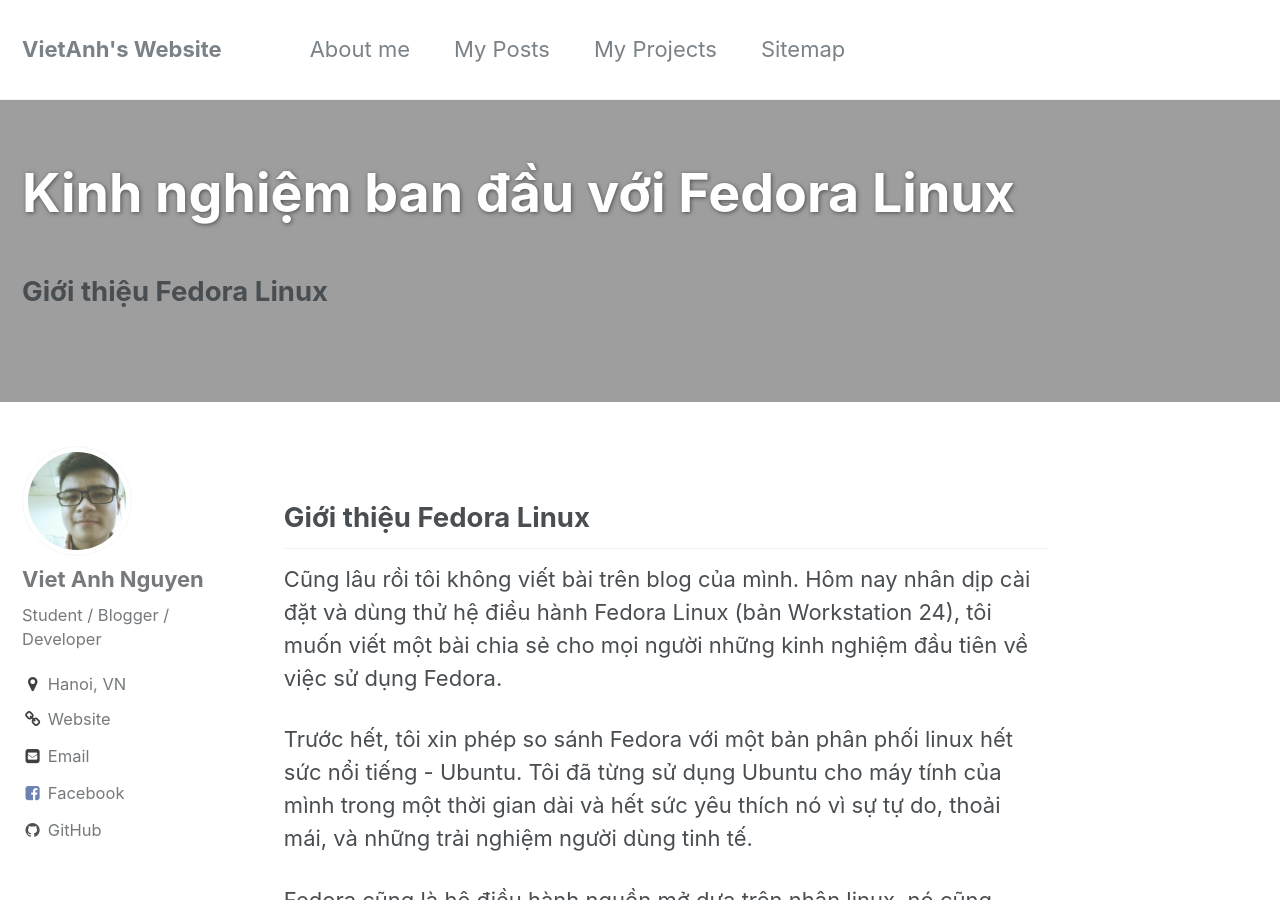
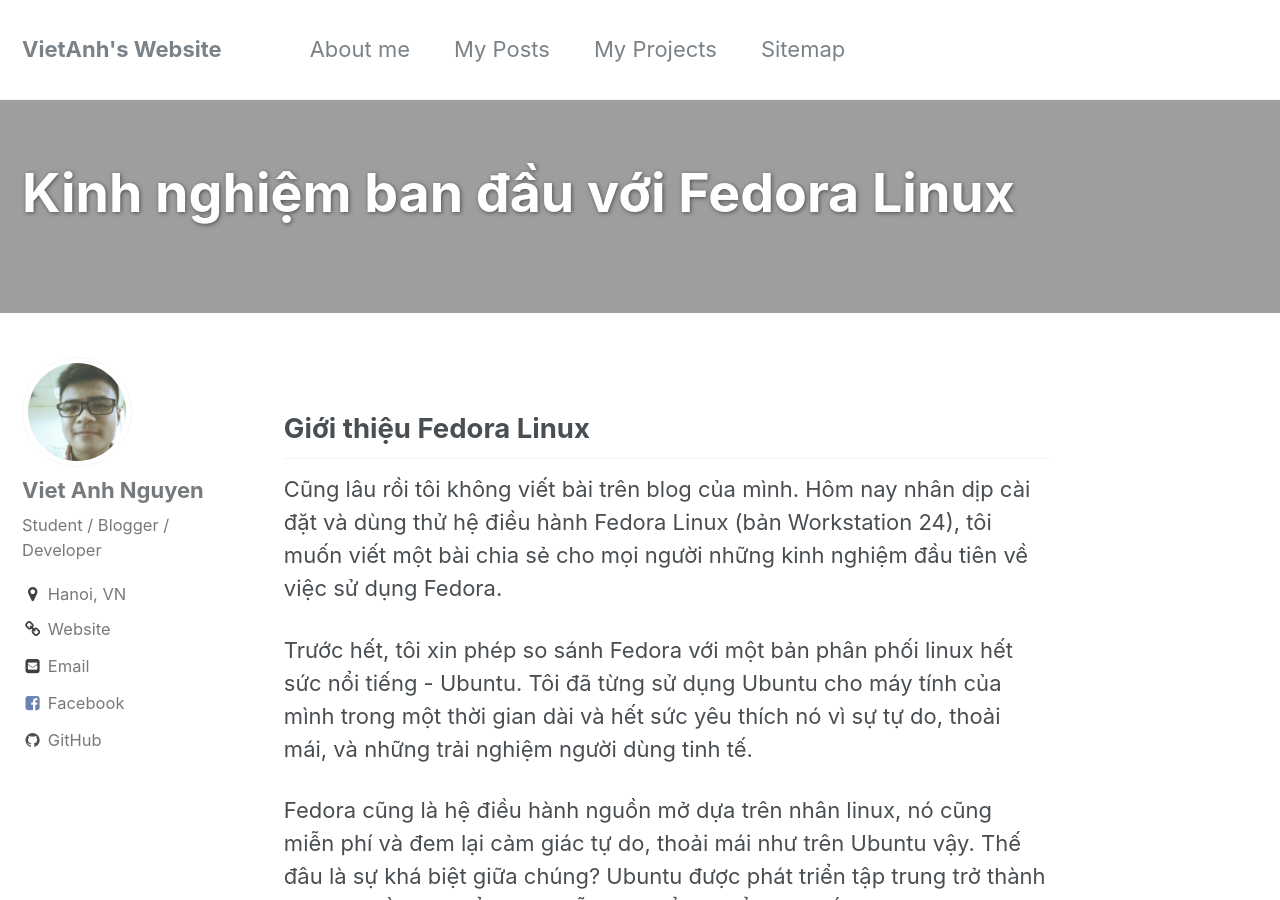
Before and after one commit to quangnguyen116hb/quangnguyen116hb.github.io, a Jekyll site: the page built from _posts/linux/2016-10-27-kinh-nghiem-ban-dau-voi-fedora.md, in a window 1280 px wide and 900 px high. Built offline with Jekyll 4.4.1, drawn with Linux system fonts in a browser that asks for light colours; comment, search, counter and statistics services are not loaded.

Commit message:
update pagelead

```diff
--- a/_includes/page__hero.html
+++ b/_includes/page__hero.html
@@ -34,8 +34,10 @@
           {{ page.title | default: site.title | markdownify | remove: "<p>" | remove: "</p>" }}
         {% endif %}
       </h1>
-      {% if page.excerpt %}
-        <p class="page__lead">{{ page.excerpt | markdownify | remove: "<p>" | remove: "</p>" }}</p>
+      {% if page.pagelead %}
+        {% if page.excerpt %}
+          <p class="page__lead">{{ page.excerpt | markdownify | remove: "<p>" | remove: "</p>" }}</p>
+        {% endif %}
       {% endif %}
       {% if site.read_time and page.read_time %}
         <p class="page__meta"><i class="fa fa-clock-o" aria-hidden="true"></i> {% include read-time.html %}</p>
```
Also changed, not shown: 1 other file.
